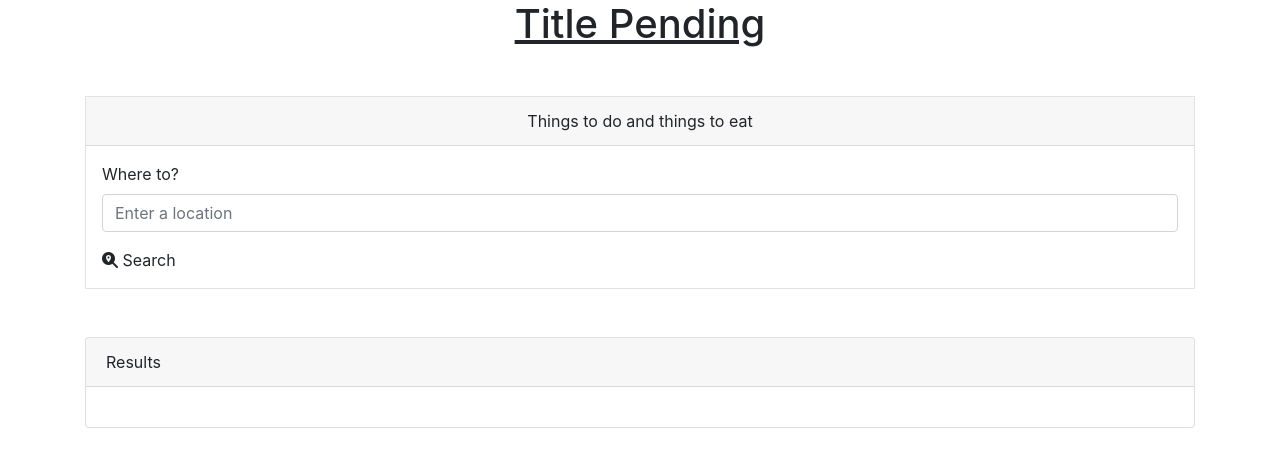
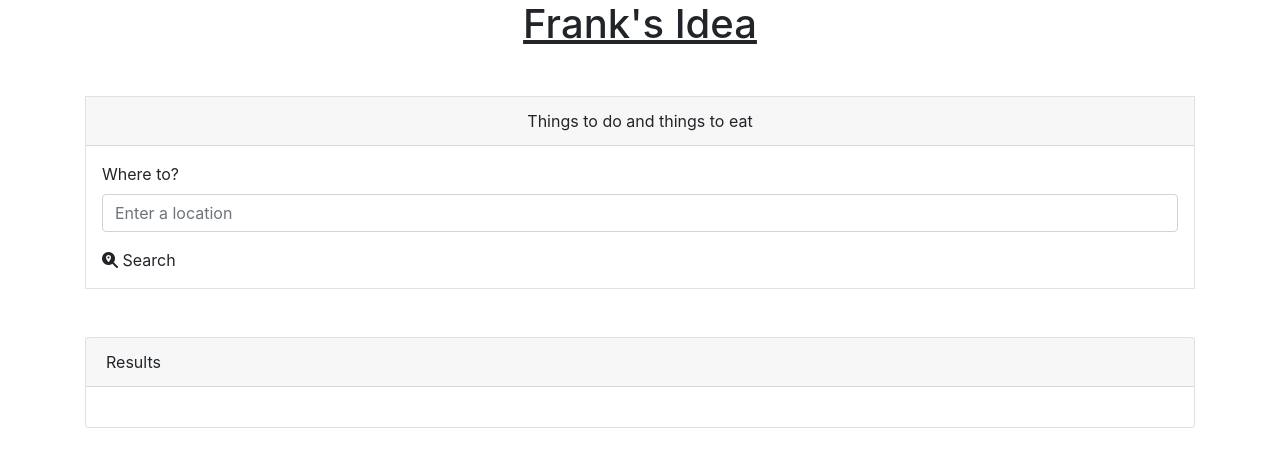
Before and after one commit to vanscoyro/project_1_main, a plain HTML site: page index.html in a window 1280 px wide. Drawn offline with nearby package versions, Linux system fonts and the light colour scheme.

Commit message:
changed title

```diff
--- a/index.html
+++ b/index.html
@@ -10,7 +10,7 @@
 </head>
 <body>
     <header class="mx-auto">
-        <h1 class="text-center"><u>Title Pending</u></h1>
+        <h1 class="text-center"><u>Frank's Idea</u></h1>
     </header>
     <main class="container">
         <row>
```
